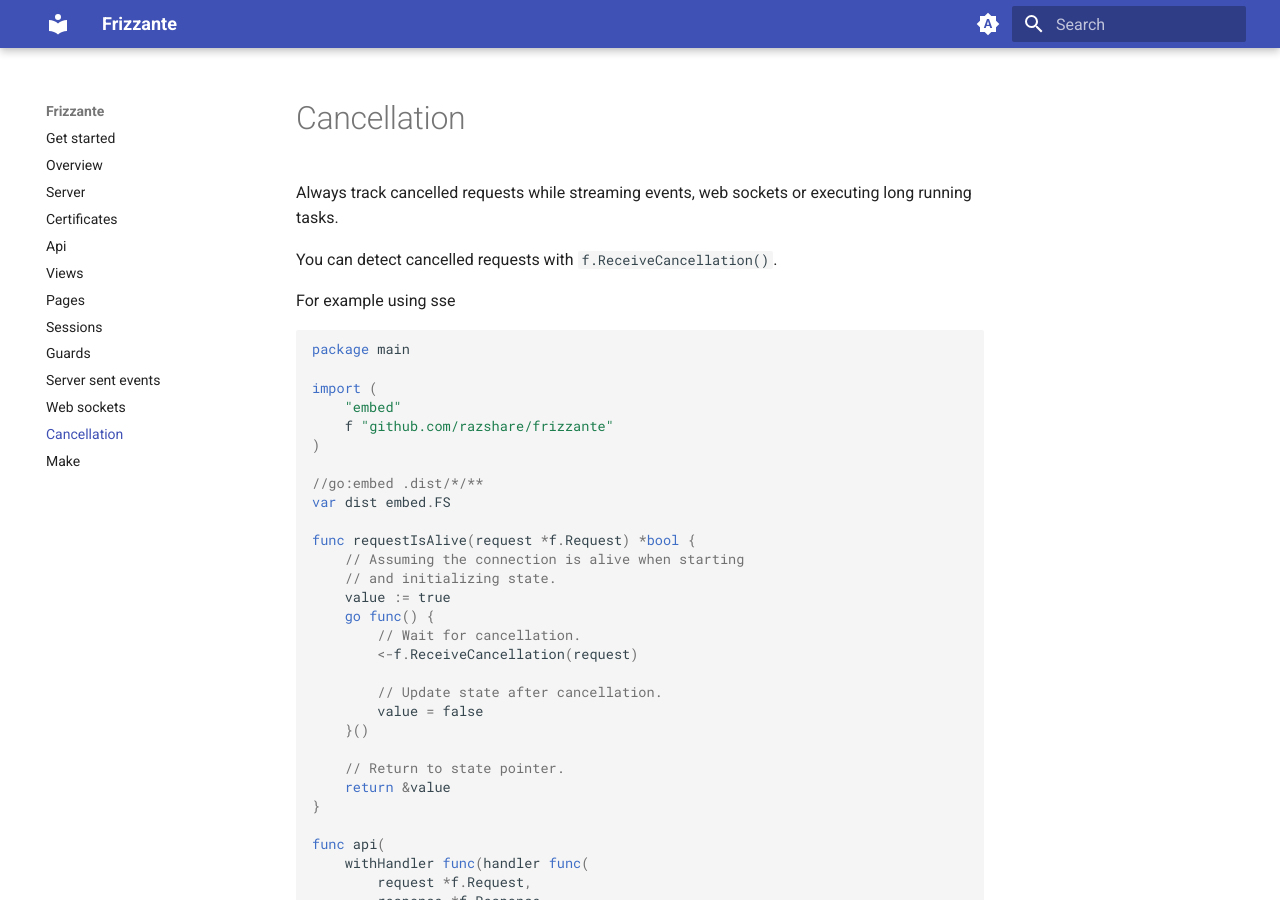
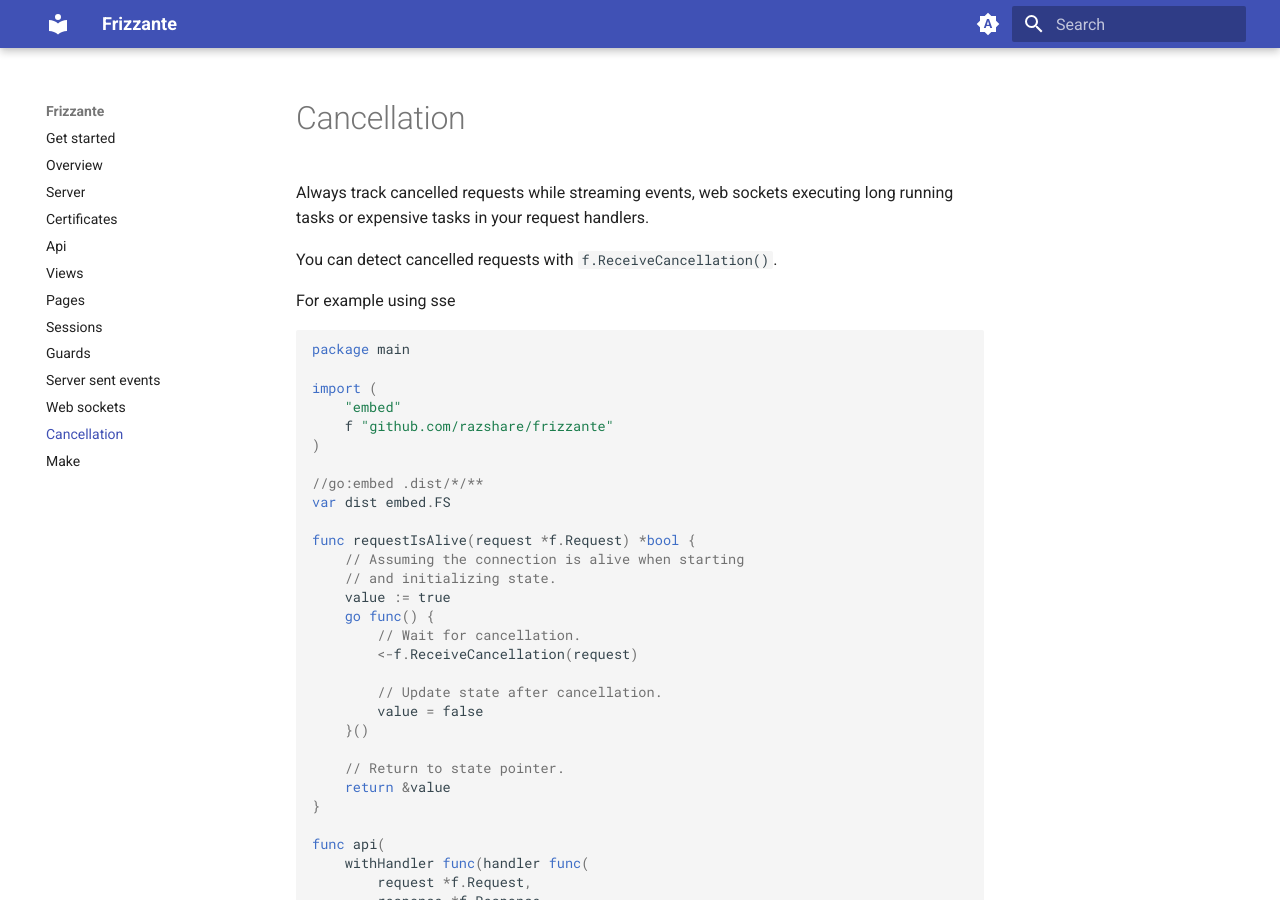
Before and after one commit to razshare/frizzante-docs, an MkDocs documentation site: the page built from docs/cancellation.md, in a window 1280 px wide and 900 px high. Built offline with MkDocs 1.6.1 and Material for MkDocs 9.7.7, drawn with Linux system fonts in a browser that asks for light colours.

Commit message:
chore(docs): updating cancellation.

```diff
--- a/docs/cancellation.md
+++ b/docs/cancellation.md
@@ -1,4 +1,4 @@
-Always track cancelled requests while streaming events, web sockets or executing long running tasks.
+Always track cancelled requests while streaming events, web sockets executing long running tasks or expensive tasks in your request handlers.
 
 You can detect cancelled requests with `f.ReceiveCancellation()`.
 
```
